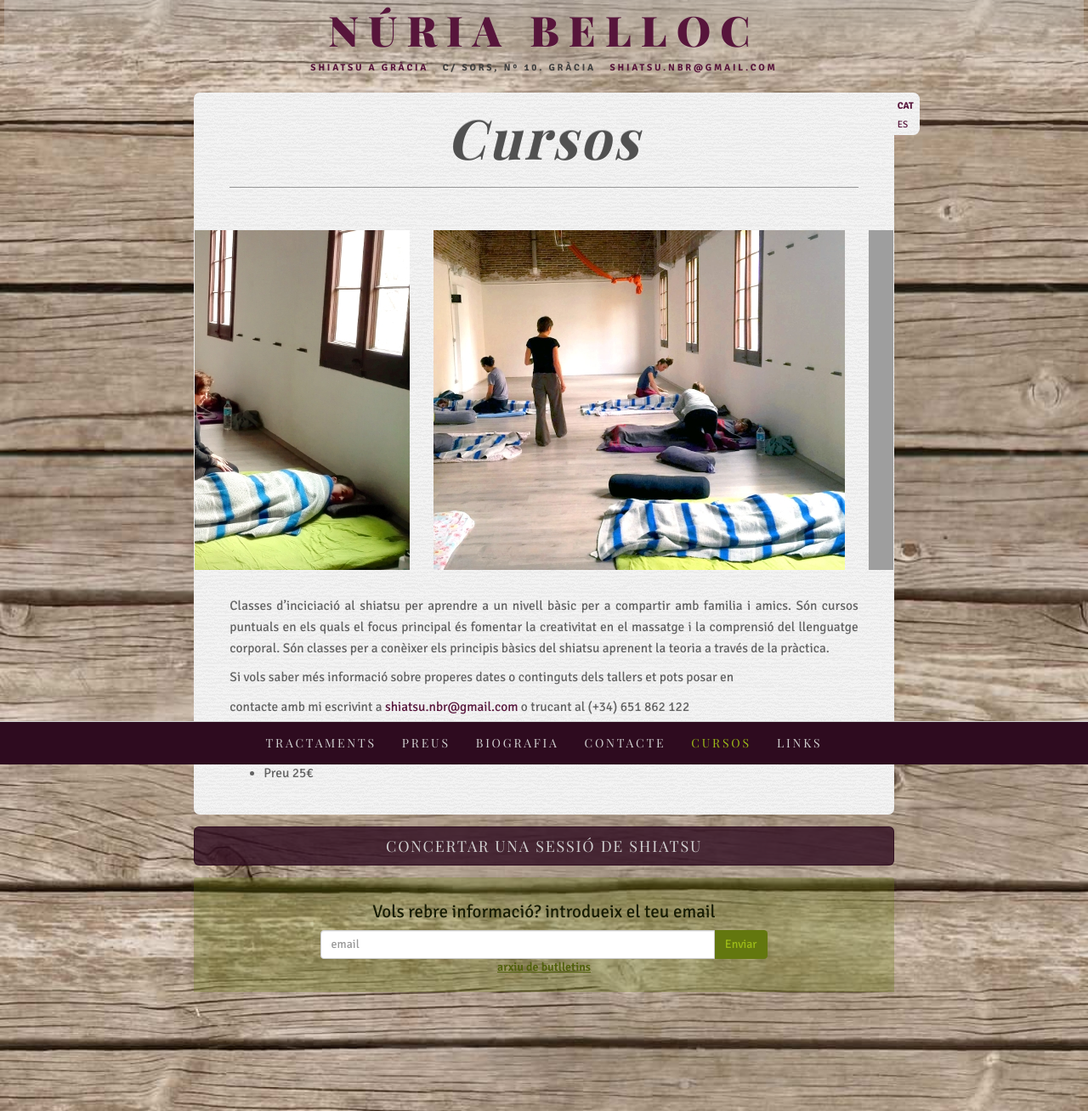
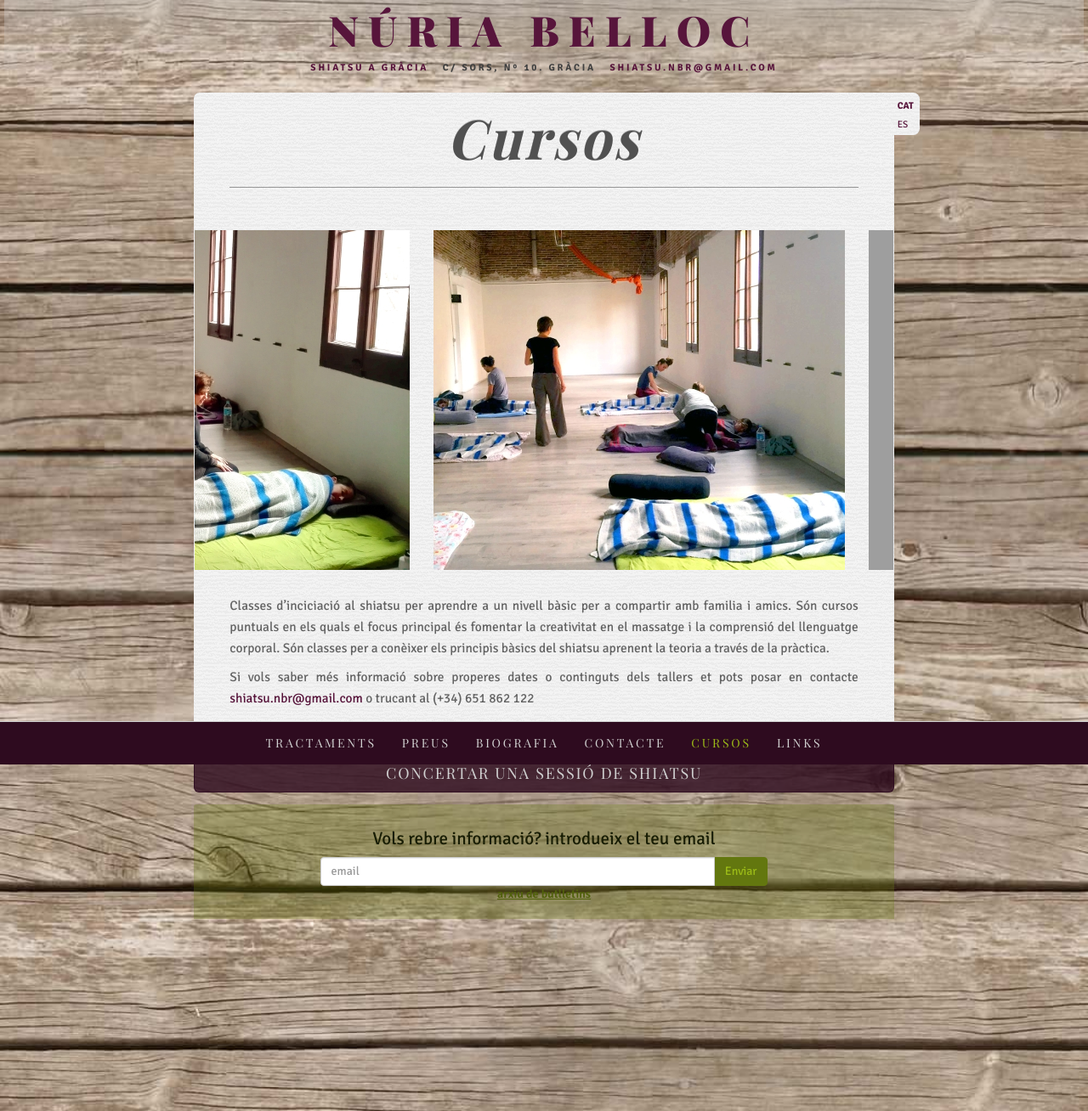
Before and after one commit to agustibr/shiatsu.nuriabelloc.com, a Jekyll site: the page built from cat/cursos.md, in a window 1280 px wide. Shown: the whole page at 85% size. Built offline with Jekyll 4.4.1, drawn with Linux system fonts in a browser that asks for light colours; some web fonts are replaced.

Commit message:
Updated cursos.md

```diff
--- a/cat/cursos.md
+++ b/cat/cursos.md
@@ -3,8 +3,15 @@ title: Cursos
 menu: true
 permalink: cursos/
 sibling: cursos
-carousel: ['cursos-01-shiatsu-nuria-belloc.jpg','cursos-02-shiatsu-nuria-belloc.jpg','cursos-03-shiatsu-nuria-belloc.jpg','cursos-01-shiatsu-nuria-belloc.jpg','cursos-02-shiatsu-nuria-belloc.jpg','cursos-03-shiatsu-nuria-belloc.jpg']
+carousel:
+  - cursos-01-shiatsu-nuria-belloc.jpg
+  - cursos-02-shiatsu-nuria-belloc.jpg
+  - cursos-03-shiatsu-nuria-belloc.jpg
+  - cursos-01-shiatsu-nuria-belloc.jpg
+  - cursos-02-shiatsu-nuria-belloc.jpg
+  - cursos-03-shiatsu-nuria-belloc.jpg
 order: 5
+published: true
 ---
 
 {% include carousel.html imgs=page.carousel %}
@@ -12,11 +19,4 @@ order: 5
 Classes d'inciciació al shiatsu per aprendre a un nivell bàsic per a compartir amb familia i amics.
 Són cursos puntuals en els quals el focus principal és fomentar la creativitat en el massatge i la comprensió del llenguatge corporal. Són classes per a conèixer els principis bàsics del shiatsu aprenent la teoria a través de la pràctica.
 
-Si vols saber més informació sobre properes dates o continguts dels tallers et pots posar en
-
-contacte amb mi escrivint a [{{site.email}}](mailto:{{site.email}}) o trucant al {{site.tel}}
-
-
-+ Places limitades
-+ Durada dels tallers 2h
-+ Preu 25€
+Si vols saber més informació sobre properes dates o continguts dels tallers et pots posar en contacte [{{site.email}}](mailto:{{site.email}}) o trucant al {{site.tel}}
```
